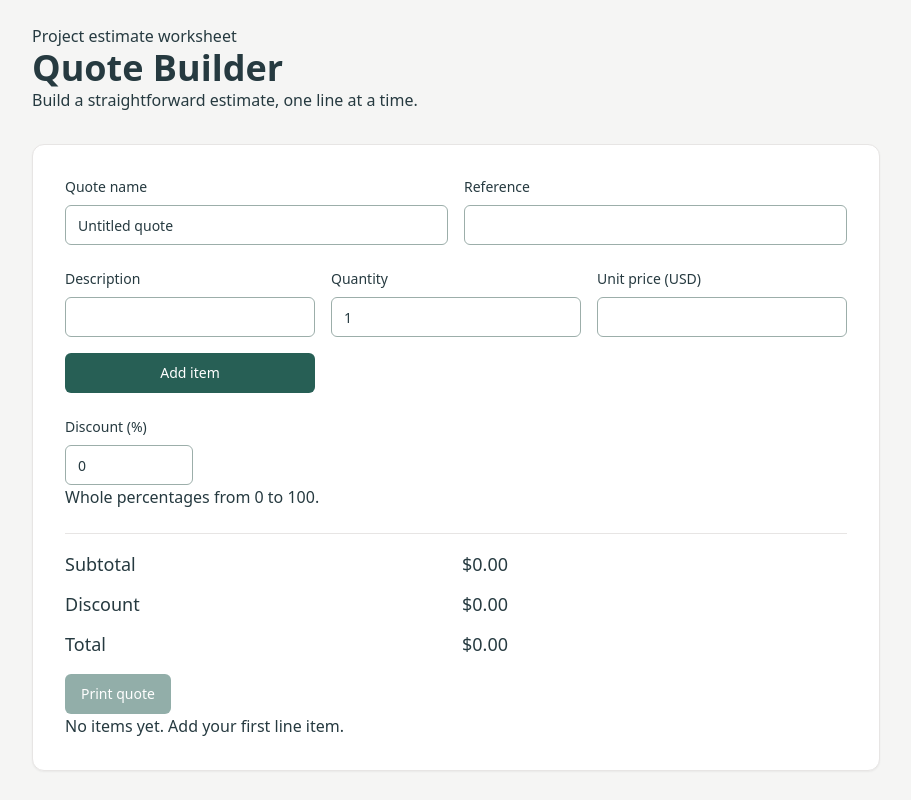
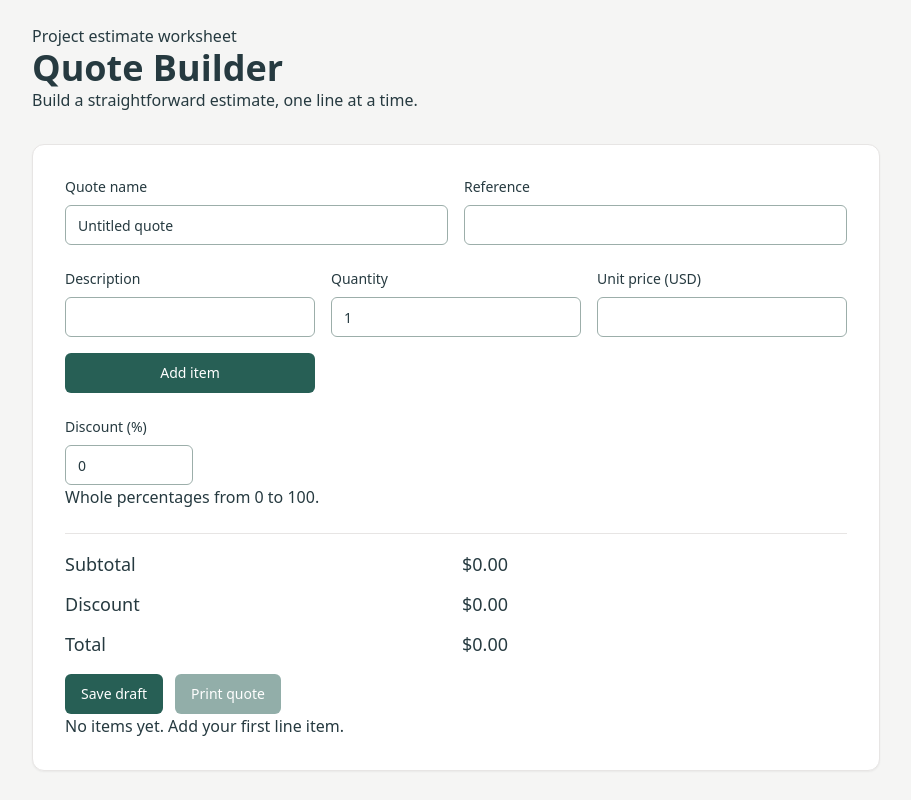
Before and after one commit to kirkduchesne/quote-builder, a Next.js app: page / in a window 1280 px wide. Shown: the whole page, without its empty margins (184-1095 px from the left). Built offline with nearby package versions, Linux system fonts and the light colour scheme.

Commit message:
feat: save validated drafts in browser storage

```diff
--- a/app/page.tsx
+++ b/app/page.tsx
@@ -1,4 +1,4 @@
-import { QuoteForm } from '@/components/quote-form';
+import { DraftWorkspace } from '@/components/draft-workspace';
 export default function Page() {
   return (
     <main className="mx-auto max-w-4xl p-6">
@@ -7,7 +7,7 @@ export default function Page() {
         <h1 className="text-4xl font-semibold">Quote Builder</h1>
         <p>Build a straightforward estimate, one line at a time.</p>
       </header>
-      <QuoteForm />
+      <DraftWorkspace />
     </main>
   );
 }
--- /dev/null
+++ b/components/draft-workspace.tsx
@@ -0,0 +1,34 @@
+'use client';
+import { useEffect, useState } from 'react';
+import { QuoteForm } from '@/components/quote-form';
+import { Button } from '@/components/ui/button';
+import { newDraft, parseDrafts, validDraft, type Draft } from '@/lib/drafts';
+const storageKey = 'quote-builder-drafts-v1';
+export function DraftWorkspace() {
+  const [drafts, setDrafts] = useState<Draft[]>([]);
+  const [active, setActive] = useState<Draft | null>(null);
+  const [dirty, setDirty] = useState(false);
+  const [blocked, setBlocked] = useState(false);
+  const [message, setMessage] = useState('');
+  useEffect(() => {
+    try {
+      const raw = localStorage.getItem(storageKey);
+      const saved = raw === null ? [] : parseDrafts(raw);
+      setDrafts(saved); setActive(saved[0] || newDraft('first'));
+    } catch {
+      setBlocked(true); setActive(newDraft('session'));
+      setMessage('Saved drafts could not be read. Session-only changes will leave the saved data untouched.');
+    }
+  }, []);
+  function save(draft: Draft) {
+    if (!validDraft(draft)) { setMessage('The draft has invalid values. Check the fields before saving.'); return; }
+    const saved = drafts.some(d => d.id === draft.id) ? drafts.map(d => d.id === draft.id ? draft : d) : [...drafts, draft];
+    if (saved.length > 20) { setMessage('Keep at most 20 drafts. Delete a saved draft first.'); return; }
+    setDrafts(saved); setActive(draft); setDirty(false);
+    if (blocked) { setMessage('Draft kept for this session only. Unreadable saved data was not changed.'); return; }
+    try { localStorage.setItem(storageKey, JSON.stringify({ version: 1, drafts: saved })); setMessage('Draft saved in this browser.'); }
+    catch { setMessage('Storage is unavailable or full. Draft kept for this session only.'); }
+  }
+  if (!active) return <p role="status">Loading saved drafts…</p>;
+  return <><p role="status" className="mb-4 print:hidden">{message}</p><QuoteForm key={active.id} initial={active} onSave={save} onDirty={setDirty} /></>;
+}
```
